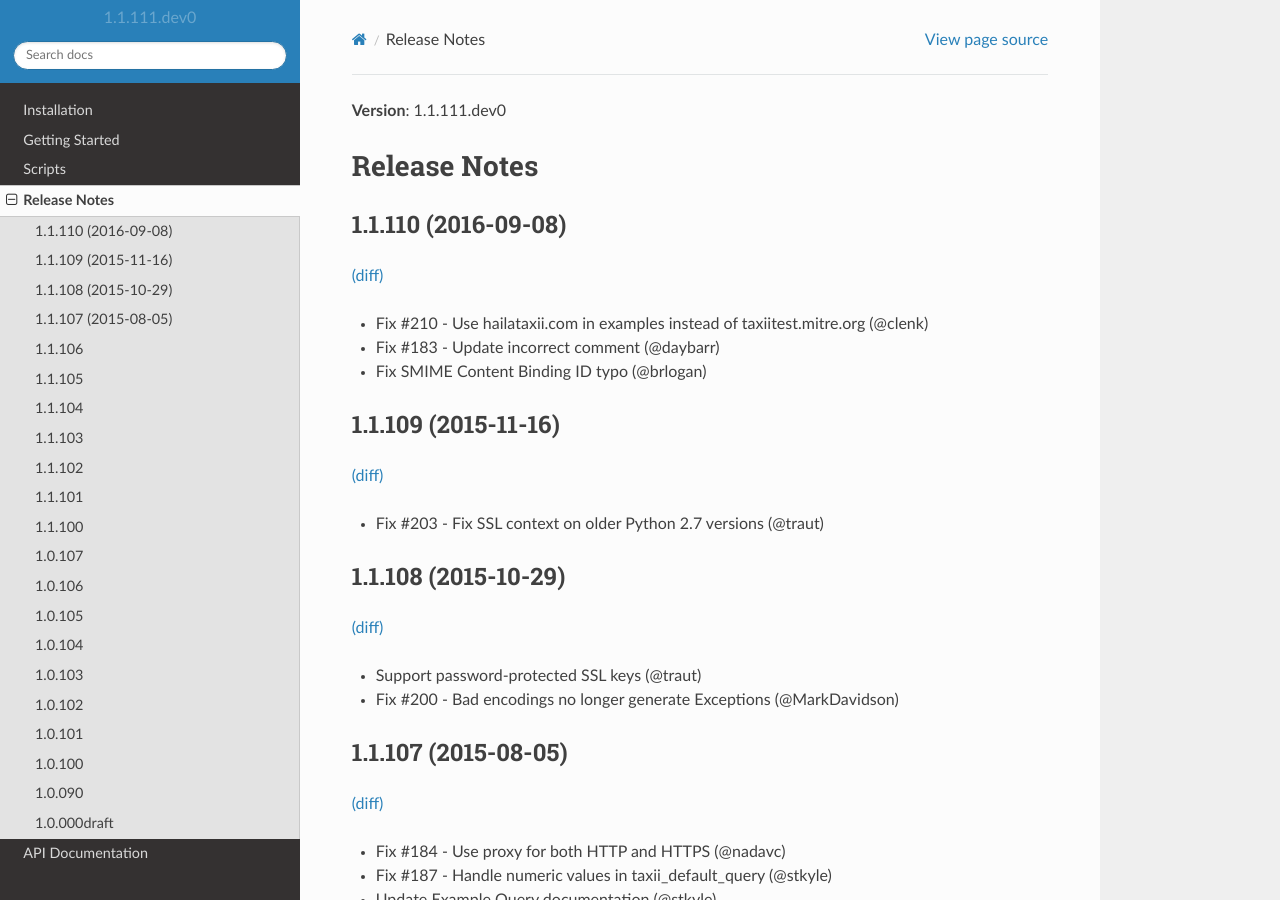
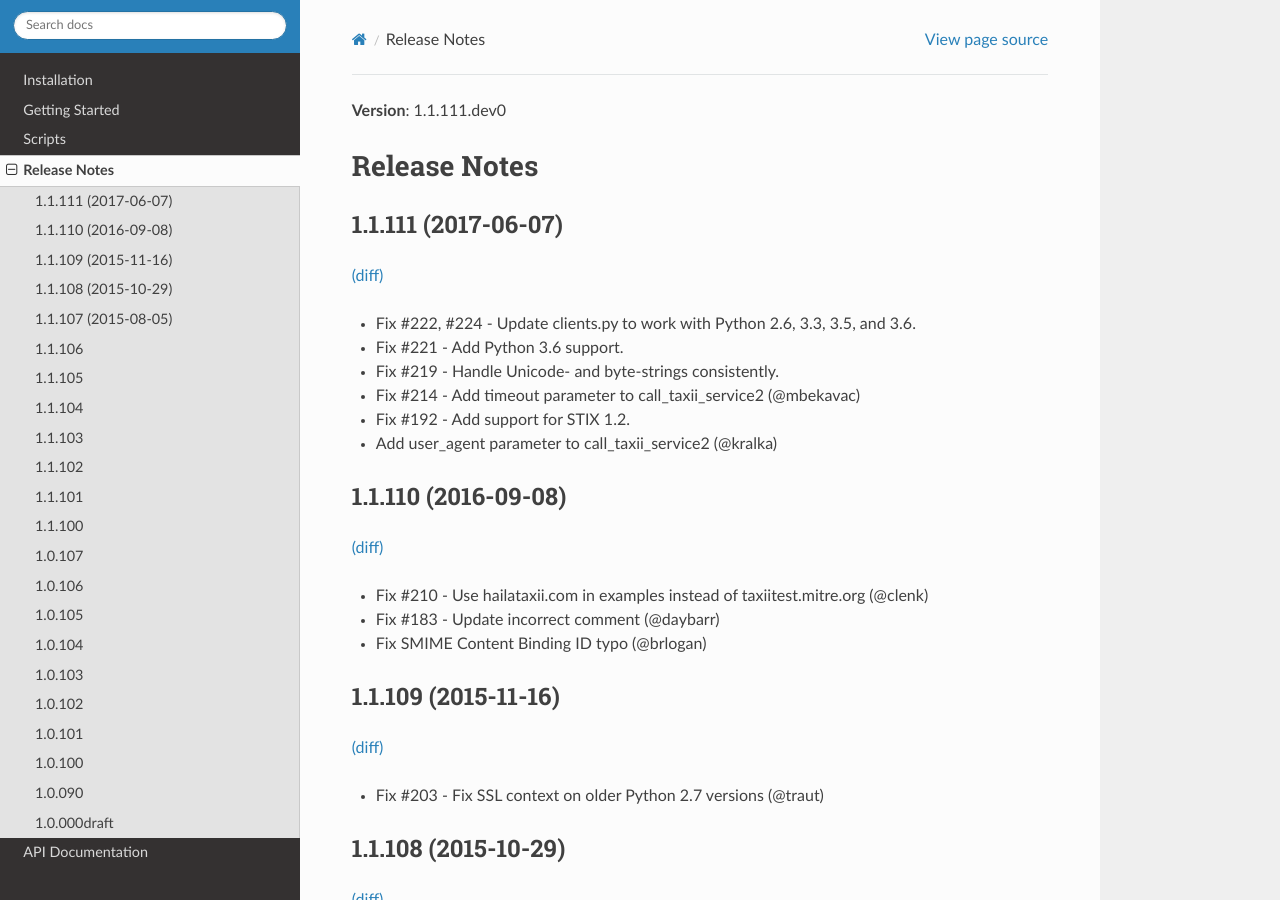
Before and after one commit to TAXIIProject/libtaxii, a Sphinx documentation site: the page built from docs/changes.rst, in a window 1280 px wide and 900 px high. Built offline with Sphinx 7.4.7 and the Read the Docs theme 2.0.0, drawn with Linux system fonts in a browser that asks for light colours.

Commit message:
Update changelog for 1.1.111

```diff
--- a/docs/changes.rst
+++ b/docs/changes.rst
@@ -1,5 +1,17 @@
 Release Notes
 =============
+
+1.1.111 (2017-06-07)
+--------------------
+`(diff) <https://github.com/TAXIIProject/libtaxii/compare/1.1.110...1.1.111>`__
+
+- Fix #222, #224 - Update clients.py to work with Python 2.6, 3.3, 3.5, and 3.6.
+- Fix #221 - Add Python 3.6 support.
+- Fix #219 - Handle Unicode- and byte-strings consistently.
+- Fix #214 - Add timeout parameter to call_taxii_service2 (@mbekavac)
+- Fix #192 - Add support for STIX 1.2.
+- Add user_agent parameter to call_taxii_service2 (@kralka)
+
 
 1.1.110 (2016-09-08)
 --------------------
```
